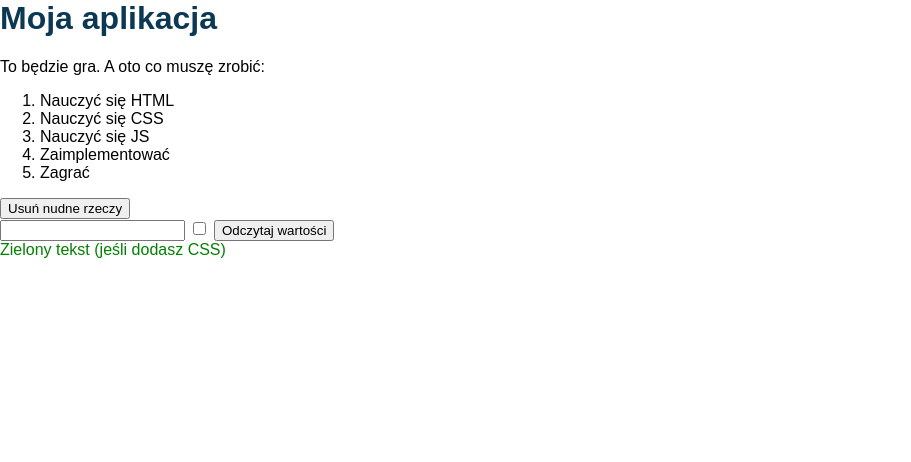
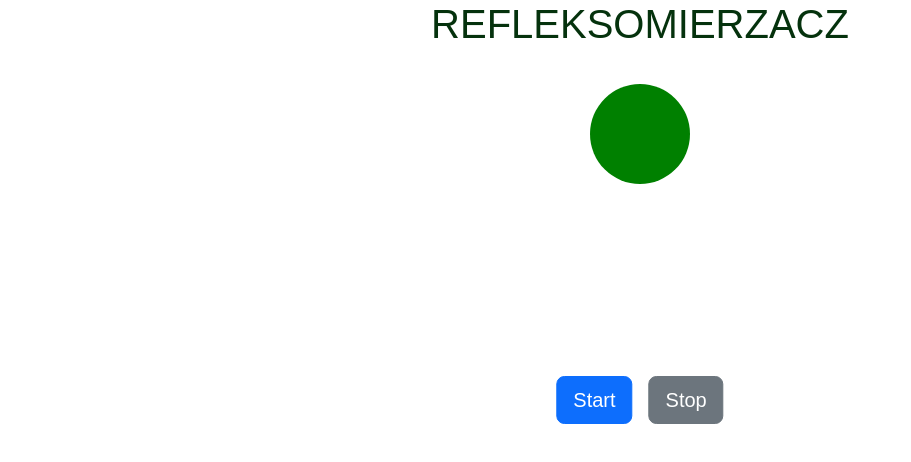
Before and after one commit to KonradR100/js-lab, a plain HTML site: page index.html in a window 1280 px wide. Shown: the whole page, without its empty margins (0-911 px from the left). Drawn offline with nearby package versions, Linux system fonts and the light colour scheme.

Commit message:
Add Refleksomierzacz application basic code

```diff
--- a/index.html
+++ b/index.html
@@ -1,92 +1,153 @@
 <html lang="pl">
 <head>
     <meta charset="UTF-8">
-    <title>JS Lab</title>
+    <title>REFLEKSOMIERZACZ</title>
+    <link href="https://cdn.jsdelivr.net/npm/bootstrap@5.3.3/dist/css/bootstrap.min.css" rel="stylesheet" integrity="sha384-QWTKZyjpPEjISv5WaRU9OFeRpok6YctnYmDr5pNlyT2bRjXh0JMhjY6hW+ALEwIH" crossorigin="anonymous">
     <style>
         body {
             margin: 0;
             padding: 0;
             font-family: Arial, serif;
+            display: flex;
+            flex-direction: column;
+        }
+        h1 {
+            color: #05320d;
+            text-align: center;
         }
 
-        h1 {
-            color: #0B3954;
+        #gameArea {
+            width: 100px;
+            height: 100px;
+            background-color: green;
+            border-radius: 50%;
+            position:relative;
+            top: 50%;
+            left: 50%;
+            transform: translate(-50%, -50%);
         }
 
-        div.green {
-            color: green;
+        #statsPanel {
+            display: none;
+            position: fixed;
+            bottom: 0;
+            left: 0;
+        }
 
+        .button-container {
+            position: fixed;
+            top: 50%;
+            left: 50%;
+            transform: translate(-50%, -50%);
         }
+
     </style>
 </head>
 <body>
-<div id="app">
-    <h1 id="main-header">Moja aplikacja</h1>
-    <p>To będzie gra. A oto co muszę zrobić:</p>
-    <ol>
-        <li class="boring">Nauczyć się HTML</li>
-        <li class="boring">Nauczyć się CSS</li>
-        <li>Nauczyć się JS</li>
-        <li id="super-important">Zaimplementować</li>
-    </ol>
+<div id="app" class="container">
+    <div class="row centered">
+        <div class="col-12">
+    <h1 id="main-header">REFLEKSOMIERZACZ</h1>
+    <div class="button-container d-flex justify-content-center">
+        <button type="button" id="startButton" class="btn btn-primary btn-lg mx-2" onclick="startGame()">Start</button>
+        <button type="button" id="stopButton" class="btn btn-secondary btn-lg mx-2" onclick="stopGame()">Stop</button>
+    </div>
 
-    <button type="button" onclick="removeBoringStuff()">Usuń nudne rzeczy</button>
-    <div>
-        <input type="text" id="myTextField">
-    <input type="checkbox" id="myCheckbox">
-    <button type="button" onclick="readValues()">Odczytaj wartości</button>
+    <div id="gameArea" onclick="recordClick()"></div>
 
+    <div id="statsPanel" class="mt-3">
+        <p>Najszybszy czas reakcji: <span id="fastest"></span></p>
+        <p>Najwolniejszy czas reakcji: <span id="slowest"></span></p>
+        <p>Średni czas reakcji: <span id="average"></span></p>
     </div>
 
 </div>
 <script>
-    const header = document.getElementById('main-header');
-    //console.log(header.innerText);
+    let startTime, endTime, reactionTimes = [], gameInterval; statsDisplayed=false;
 
-    //const nudy = document.querySelectorAll("#app .boring");
-    //nudy.forEach(element => {
-    //alert(`Nuda: ${element.innerText}`);
-    //element.classList.remove('boring');
-//});
-
-    function removeBoringStuff(){
-        document.querySelectorAll("#app .boring").forEach((e) => e.remove());
+    function startGame() {
+        if (gameInterval){
+            return;
+        }
+        document.getElementById('statsPanel').style.display = 'none';
+        statsDisplayed = false;
+        reactionTimes = [];
+        changePosition();
+        gameInterval = setInterval(changeColor, getRandomTime());
     }
 
+    function stopGame() {
+        clearInterval(gameInterval);
+        gameInterval = null;
+        document.getElementById('statsPanel').style.display = 'block';
+        updateStats();
+    }
 
-        function readValues(){
-            const textField = document.getElementById('myTextField');
-            const chcecbox = document.getElementById('myCheckbox');
-            if (chcecbox.checked){
-                alert(textField.value)
-            }
+    function changeColor() {
+        document.getElementById('gameArea').style.backgroundColor = getRandomColor();
+        startTime = new Date().getTime();
+    }
+
+    function recordClick() {
+    if (startTime) {
+        endTime = new Date().getTime();
+        reactionTimes.push(endTime - startTime);
+        if (!statsDisplayed) {
+            document.getElementById('statsPanel').style.display = 'block';
+            statsDisplayed = true;
         }
+        updateStats();
+        changePosition();
+        startTime = null;
+        if (reactionTimes.length === 5) {
+            stopGame();
+        }
+    }
+}
 
+    function changePosition() {
+    const gameArea = document.getElementById('gameArea');
+    const maxX = window.innerWidth - gameArea.offsetWidth;
+    const maxY = window.innerHeight - gameArea.offsetHeight - document.getElementById('statsPanel').offsetHeight;
 
-    let div = document.createElement('div');
-    div.classList.add('green');
-    div.innerText = 'Zielony tekst (jeśli dodasz CSS)';
-    document.getElementById('app').append(div); // jest też prepend
+    const minX = document.getElementById('main-header').offsetHeight + 20;
+    const minY = document.getElementById('startButton').offsetHeight + 20;
 
-    let listItem = document.createElement('li');
-    listItem.innerText = 'Zagrać'; // dodaję na koniec listy
-    document.querySelector("#app ol li:last-child").after(listItem); // jest też before
+    const randomX = Math.random() * (maxX - minX) + minX;
+    const randomY = Math.random() * (maxY - minY) + minY;
 
-    //document.querySelectorAll("#app .boring").forEach((e) => e.remove());
+    gameArea.style.top = randomY + 'px';
+    gameArea.style.left = randomX + 'px';
+    }
 
-    div.classList.remove("foo");
-    div.classList.add("anotherclass");
+    function updateStats() {
+        const fastest = Math.min(...reactionTimes);
+        const slowest = Math.max(...reactionTimes);
+        const average = reactionTimes.reduce((a, b) => a + b, 0) / reactionTimes.length;
 
-    // jeśli ustawiona jest widoczność usuwa ją, w przeciwnym wypadku dodaje
-    div.classList.toggle("visible");
+        document.getElementById('fastest').textContent = fastest + 'ms';
+        document.getElementById('slowest').textContent = slowest + 'ms';
+        document.getElementById('average').textContent = average.toFixed(2) + 'ms';
+    }
 
-    // dodaj/usuń (add/remove) jest widoczne, w zależności od warunku testowego, i mniejsze od 10
-    //div.classList.toggle("visible", i < 10 );
+    function getRandomTime() {
+      return Math.floor(Math.random() * (2000 - 500 + 1)) + 500;
+    }
 
-    alert(div.classList.contains("foo"));
+    function getRandomColor() {
+      const letters = '0123456789ABCDEF';
+      let color = '#';
 
+      for (let i = 0; i < 6; i++) {
+          color += letters[Math.floor(Math.random() * letters.length)];
+      }
 
+      return color;
+    }
 
+    function getRandomPosition() {
+     return Math.floor(Math.random() * (window.innerHeight -100));
+    }
 
 </script>
 </body>
```
